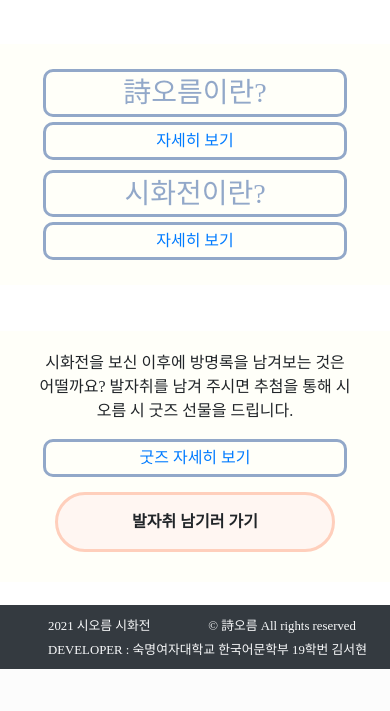
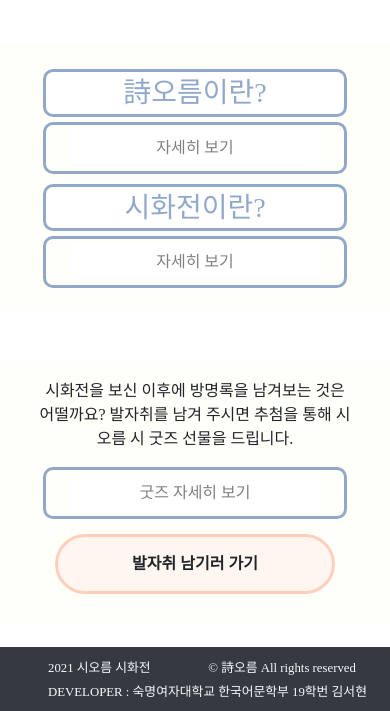
Before and after one commit to seohyun319/poet_exhibition, a Django app: page / in a window 390 px wide; the page is wider, and only the part inside the window is pictured. Shown: the part 898-1609 px from the top of that part. Before the commit the page ends 1567 px from the top of that part, so only its background shows below. Run offline with Django 3.2, Linux system fonts and the light colour scheme; some web fonts are replaced.

Commit message:
trying phonenumber format

```diff
--- a/sioreum/static/sioreum/css/main.css
+++ b/sioreum/static/sioreum/css/main.css
@@ -31,12 +31,8 @@ pre {
     min-width: 440px;
     max-width: 700px;
 }
-/*
-.tx {
-    text-align: center;
-} */
 
-.btn {
+.linkBtn {
     background-color: #fff6f2;
     border-color: #ffcfbc;
     border-width: 3px;
@@ -50,11 +46,10 @@ pre {
     cursor:pointer;
 }
 
-
-
 .title {
     border-color: #92a8c9; border-style:solid;
     border-radius: 10px;
+    background-color: white;
     padding: 4px 20px;
     color: #92a8c9;
     overflow: hidden;
@@ -69,13 +64,9 @@ pre {
     overflow: hidden;
     margin: 5px;
 }
-/*
-input[id*="PrjDrop"] {
-    display:none;
+
+.drop button {
+    color: gray;
+    width: 250px;
+    background-color: white;
 }
-
-input[id*="PrjDrop"] + label {
-    display:block;
-    padding:3px;
-    cursor: pointer;
-} */
--- a/sioreum/static/sioreum/css/poet.css
+++ b/sioreum/static/sioreum/css/poet.css
@@ -37,7 +37,7 @@
 
 /* poet detail */
 .img-bg {
-    width: 90vh; height: 165vh;  margin: 100px 0;
+    width: 90vh; height: 145vh;  margin: 100px 0;
     background-size:cover; padding-top:6px;
 }
 
--- a/sioreum/static/sioreum/css/visitList.css
+++ b/sioreum/static/sioreum/css/visitList.css
@@ -45,8 +45,6 @@
     transition: opacity 0.2s;
 	opacity: 0.75;
     background-color: #c5ceff;
-    /* width:5px ; */
-
     border-style: none;
     border-radius: 10px;
 }
--- a/sioreum/templates/sioreum/main.html
+++ b/sioreum/templates/sioreum/main.html
@@ -39,22 +39,22 @@
             새 종이를 펼쳐내는 우리의 모습.
 
             이 열넷의 공백들을 한곳에 모았습니다.</pre></p>
-        <a class="btn" href="/poet">시화전 보러가기</a>
+        <a class="btn linkBtn" href="/poet">시화전 보러가기</a>
     </div>
 
-    <div class="mainBox">
+    <div class="mainBox container">
         <div class="row row-cols-1 row-cols-md-2 row-cols-sm-1">
             <div class="col">
                 <h3 class="title">
                     詩오름이란?
                 </h3>
                 <div class="drop">
-                    <a data-toggle="collapse" href="#c1">
+                    <button class="btn" data-toggle="collapse" href="#c1" aria-expanded="false">
                         자세히 보기
                         <i class="arrow"></i>
-                    </a>
+                    </button>
                     <div class="collapse" id="c1">
-                        <div>
+                        <div class="m-2">
                             숙명여자대학교 한국어문학부 시 학회입니다. <br />
                             시를 읽고 시를 씁니다.<br />
                             시를 천천히 삼켜 생각의 타래를 늘이고 하나의 직물을 짭니다.<br />
@@ -69,12 +69,12 @@
                     시화전이란?
                 </h3>
                 <div class="drop">
-                    <a data-toggle="collapse" href="#c2">
+                    <button class="btn" data-toggle="collapse" href="#c2" aria-expanded="false">
                         자세히 보기
                         <i class="arrow"></i>
-                    </a>
+                    </button>
                     <div class="collapse" id="c2">
-                        <div>
+                        <div class="m-2">
                             시오름의 학회원이 직접 쓴 시를 그림 혹은 사진과 함께 전시하는 전시회입니다.
                                 19년까지 숙명여자대학교에서 오프라인 전시를 했으나, 현재 코로나로 인해 온라인 전시회를 열게 되었습니다.
                         </div>
@@ -90,16 +90,16 @@
         </p>
         <div class="">
             <div class="drop">
-                <a data-toggle="collapse" href="#c3">
+                <button class="btn" data-toggle="collapse" href="#c3" aria-expanded="false">
                     굿즈 자세히 보기
                     <i class="arrow"></i>
-                </a>
-                <div class="collapse" id="c3">
+                </button>
+                <div class="collapse py-3" id="c3">
                     <a href="static/sioreum/img/goods.png"><img src="static/sioreum/img/goods.png" alt="banner" style="width: 100%;"></a>
                 </div>
             </div>
         </div>
-        <a class="btn" href="/visitor?page=1">발자취 남기러 가기</a>
+        <a class="btn linkBtn" href="/visitor?page=1">발자취 남기러 가기</a>
     </div>
 </div>
 {% endblock %}
```
Also changed, not shown: sioreum/static/sioreum/js/fetch.js (deleted, +0 -50 lines), sioreum/templates/sioreum/visitList.html (+19 -6 lines).
